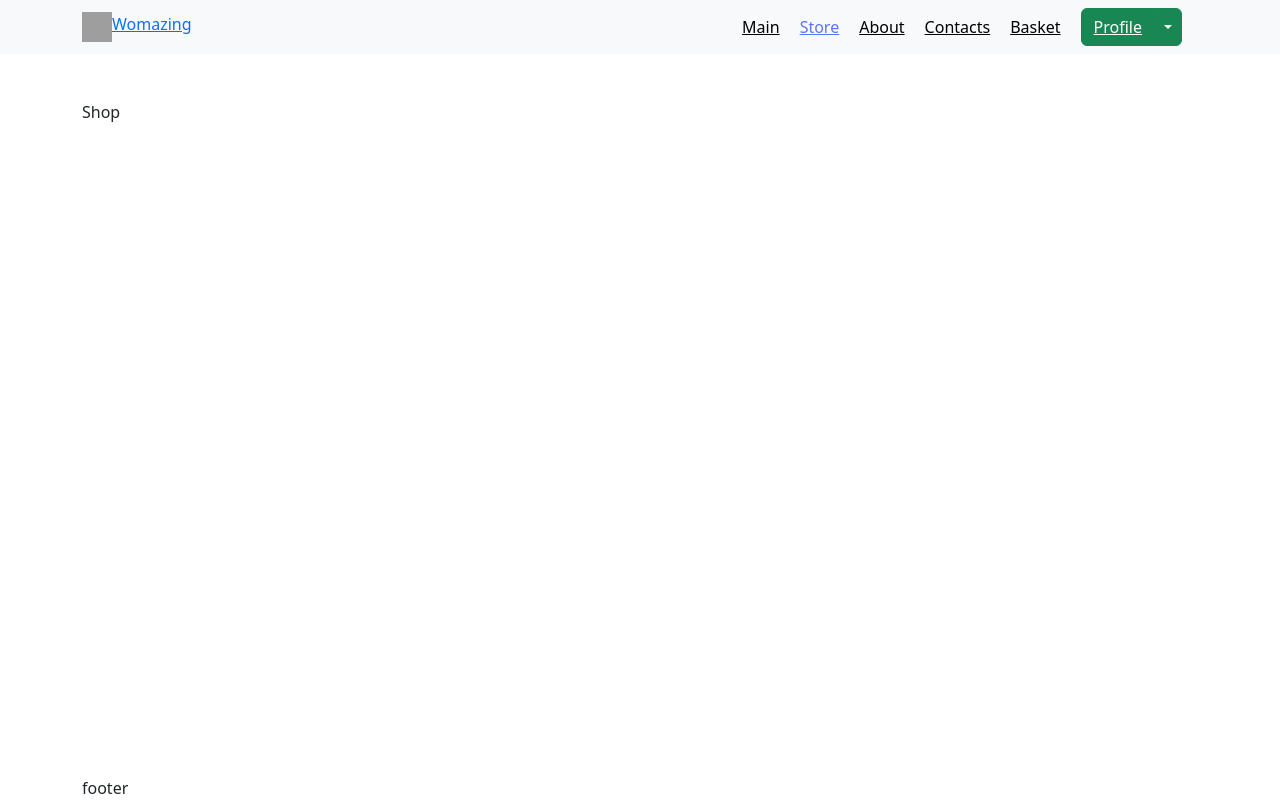
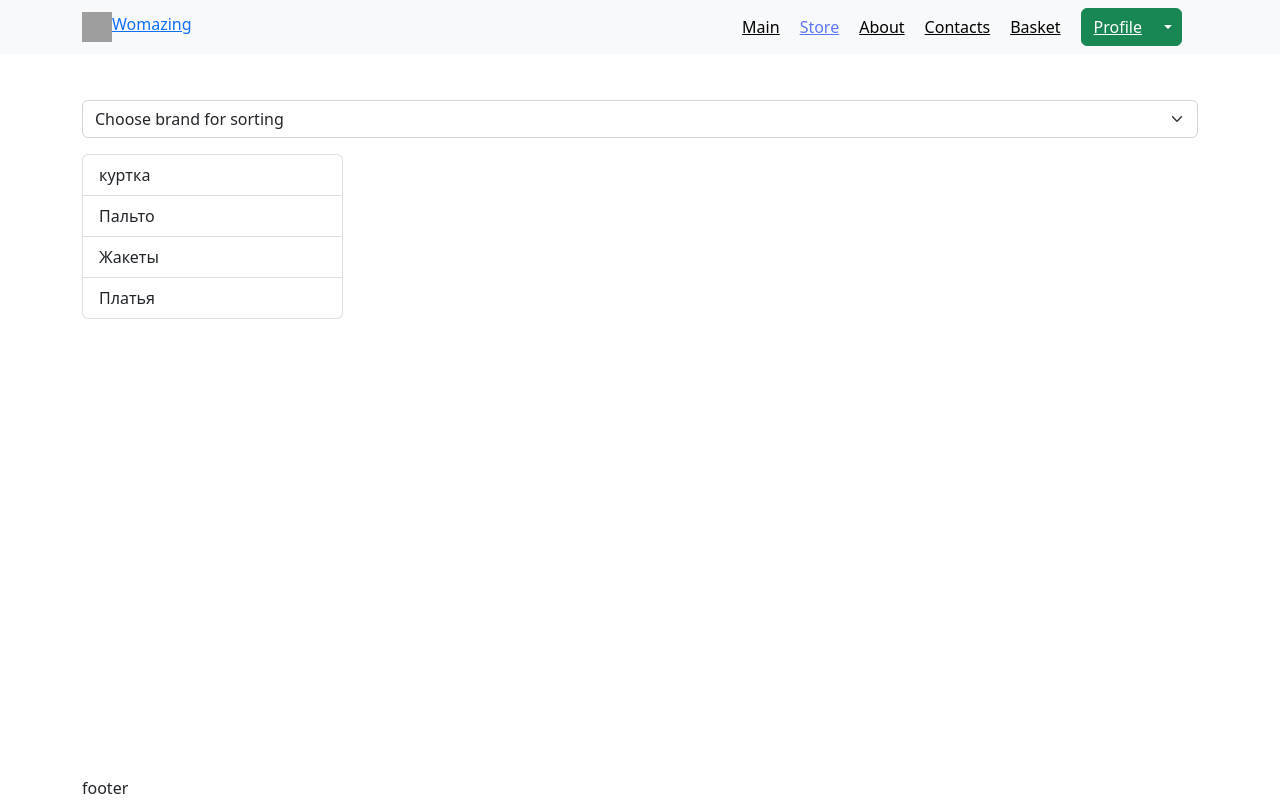
Before and after one commit to Egor-Dubovik/womazing_shop_frontend, a React (Create React App) app: page /store in a window 1280 px wide. Built offline with nearby package versions, Linux system fonts and the light colour scheme; grey boxes are pictures that could not be loaded.

Commit message:
feet: add component BrandSelect

```diff
--- /dev/null
+++ b/src/components/BrandSelect.tsx
@@ -0,0 +1,32 @@
+import React, { useContext, useEffect, useState } from 'react';
+import Form from 'react-bootstrap/Form';
+import { Context } from 'index';
+import { observer } from 'mobx-react-lite';
+
+const BrandSelect = observer(() => {
+  const { product } = useContext(Context);
+  const [activeBrand, setActiveBrand] = useState('');
+
+  useEffect(() => {
+    activeBrand !== ''
+      ? product.setSelectedBrand(JSON.parse(activeBrand))
+      : product.setSelectedBrand({});
+  }, [activeBrand]);
+
+  return (
+    <Form.Select
+      style={{ cursor: 'pointer' }}
+      onChange={(event) => setActiveBrand(event.target.value)}
+      value={activeBrand}
+    >
+      <option value="">Choose brand for sorting</option>
+      {product.brands.map((brand) => (
+        <option key={brand.id} value={JSON.stringify(brand)}>
+          {brand.name}
+        </option>
+      ))}
+    </Form.Select>
+  );
+});
+
+export default BrandSelect;
--- a/src/pages/Store.tsx
+++ b/src/pages/Store.tsx
@@ -1,7 +1,22 @@
+import BrandSelect from 'components/BrandSelect';
+import TypeBar from 'components/TypeBar';
 import React, { FC } from 'react';
+import { Col, Row } from 'react-bootstrap';
 
 const Store: FC = () => {
-  return <div>Shop</div>;
+  return (
+    <>
+      <Col className="mb-3">
+        <BrandSelect />
+      </Col>
+      <Row>
+        <Col md={3}>
+          <TypeBar />
+        </Col>
+        <Col md={9}></Col>
+      </Row>
+    </>
+  );
 };
 
 export default Store;
```
